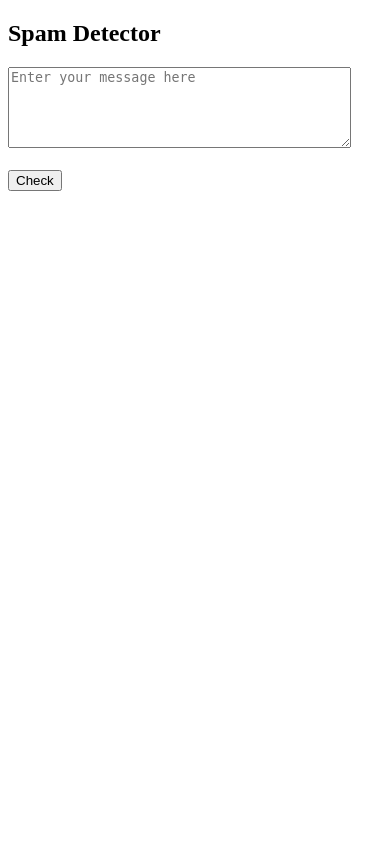
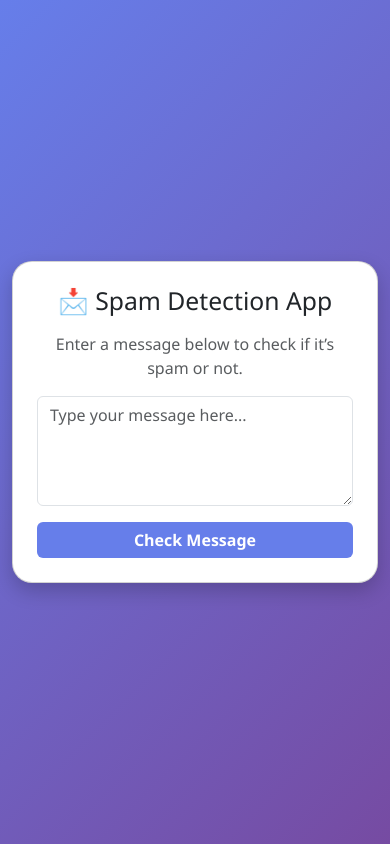
Before and after one commit to Sibuninja/Spam-Detection, a Flask app: page / in a window 390 px wide. Run offline with Flask 3, Linux system fonts and the light colour scheme; parts of the project's set-up code (start-up, migrations or seed data) failed here and were passed over.

Commit message:
UI Changes

```diff
--- a/templates/index.html
+++ b/templates/index.html
@@ -1,16 +1,71 @@
 <!DOCTYPE html>
-<html>
+<html lang="en">
 <head>
-    <title>Spam Detector</title>
+    <meta charset="UTF-8">
+    <meta name="viewport" content="width=device-width, initial-scale=1.0">
+    <title>Spam Detection App</title>
+    <!-- Bootstrap CSS -->
+    <link href="https://cdn.jsdelivr.net/npm/bootstrap@5.3.3/dist/css/bootstrap.min.css" rel="stylesheet">
+    <style>
+        body {
+            background: linear-gradient(135deg, #667eea, #764ba2);
+            font-family: 'Segoe UI', Tahoma, Geneva, Verdana, sans-serif;
+            min-height: 100vh;
+            display: flex;
+            align-items: center;
+            justify-content: center;
+        }
+        .card {
+            border-radius: 20px;
+            box-shadow: 0px 8px 20px rgba(0,0,0,0.2);
+        }
+        .btn-custom {
+            background-color: #667eea;
+            border: none;
+            color: white;
+            font-weight: bold;
+            transition: 0.3s;
+        }
+        .btn-custom:hover {
+            background-color: #764ba2;
+            transform: scale(1.05);
+        }
+        .result-box {
+            font-size: 1.2rem;
+            font-weight: 600;
+            margin-top: 15px;
+            padding: 12px;
+            border-radius: 10px;
+        }
+        .spam {
+            background-color: #ffcccc;
+            color: #cc0000;
+        }
+        .ham {
+            background-color: #ccffcc;
+            color: #006600;
+        }
+    </style>
 </head>
 <body>
-    <h2>Spam Detector</h2>
-    <form method="POST">
-        <textarea name="message" rows="5" cols="40" placeholder="Enter your message here"></textarea><br><br>
-        <input type="submit" value="Check">
-    </form>
-    {% if result %}
-        <p><strong>Result:</strong> {{ result }}</p>
-    {% endif %}
+    <div class="container">
+        <div class="card p-4 col-md-6 mx-auto text-center">
+            <h2 class="mb-3">📩 Spam Detection App</h2>
+            <p class="text-muted">Enter a message below to check if it’s spam or not.</p>
+
+            <form method="POST">
+                <div class="mb-3">
+                    <textarea class="form-control" name="message" rows="4" placeholder="Type your message here..." required>{{ message if message else '' }}</textarea>
+                </div>
+                <button type="submit" class="btn btn-custom w-100">Check Message</button>
+            </form>
+
+            {% if result %}
+                <div class="result-box mt-3 {% if 'SPAM' in result %}spam{% else %}ham{% endif %}">
+                    {{ result }}
+                </div>
+            {% endif %}
+        </div>
+    </div>
 </body>
 </html>
--- a/train_model.py
+++ b/train_model.py
@@ -37,3 +37,5 @@ joblib.dump(model, 'spam_model.pkl')
 joblib.dump(cv, 'vectorizer.pkl')
 
 print("✅ Model and vectorizer saved successfully!")
+
+ #You won $1000 cash prize! Claim now! -> Spam Message
```
Also changed, not shown: 1 other file.
